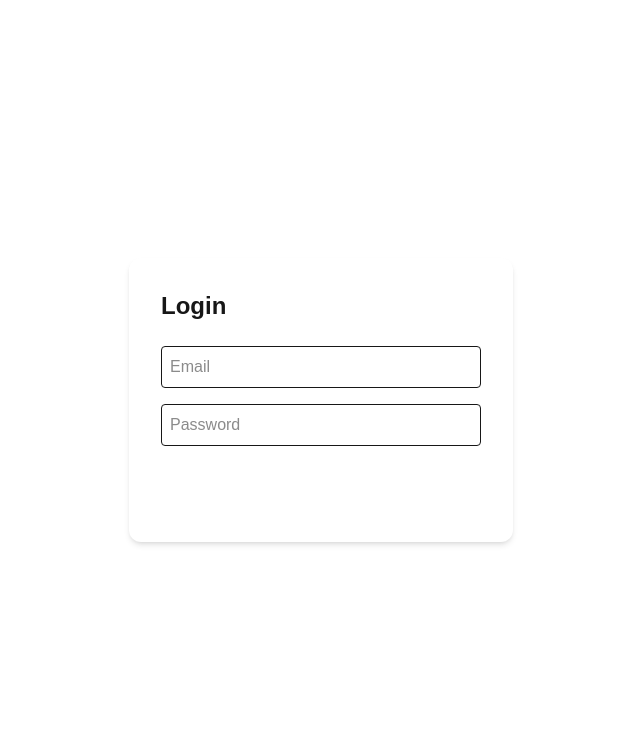
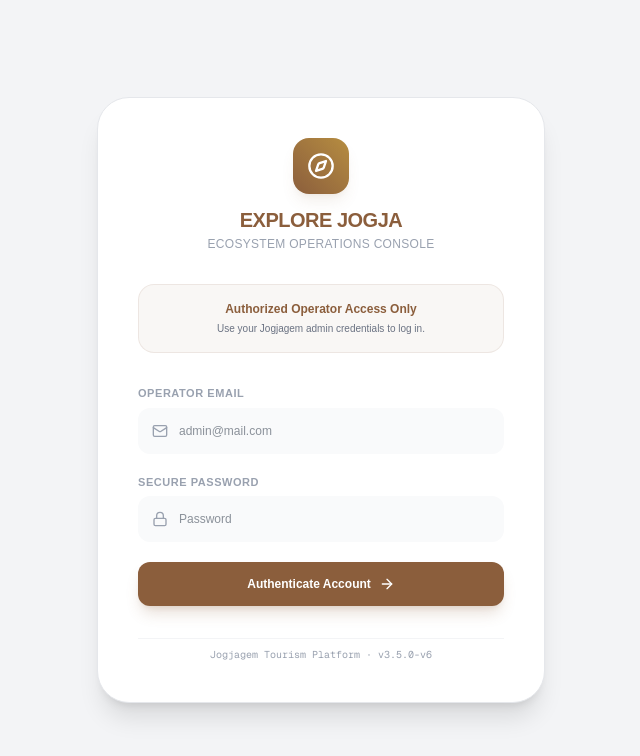
Before and after one commit to kanjengadipati/jogjagem-admin, a Next.js app: page /login in a window 1280 px wide. Shown: the top 756 px of the page, without its empty margins (319-959 px from the left). Built offline with nearby package versions, Linux system fonts and the light colour scheme.

Commit message:
Update login page design to match legacy EJS

```diff
--- a/app/login/page.tsx
+++ b/app/login/page.tsx
@@ -2,16 +2,19 @@
 
 import { useState } from 'react';
 import { useRouter } from 'next/navigation';
+import { Compass, Mail, Lock, ArrowRight } from 'lucide-react';
 
 export default function LoginPage() {
   const [email, setEmail] = useState('');
   const [password, setPassword] = useState('');
   const [error, setError] = useState('');
+  const [loading, setLoading] = useState(false);
   const router = useRouter();
 
   const handleSubmit = async (e: React.FormEvent) => {
     e.preventDefault();
     setError('');
+    setLoading(true);
 
     const res = await fetch('/api/auth/login', {
       method: 'POST',
@@ -24,31 +27,83 @@ export default function LoginPage() {
     } else {
       setError('Login failed. Please check your credentials.');
     }
+    setLoading(false);
   };
 
   return (
-    <div className="flex min-h-screen items-center justify-center bg-bg">
-      <form onSubmit={handleSubmit} className="bg-white p-8 rounded-xl shadow-md w-96">
-        <h1 className="text-2xl font-bold mb-6">Login</h1>
-        {error && <p className="text-red-500 mb-4">{error}</p>}
+    <div className="min-h-screen text-gray-800 bg-gray-100 flex items-center justify-center p-6">
+      <div className="w-full max-w-md bg-white p-10 rounded-[32px] border border-gray-200 shadow-xl space-y-8 relative overflow-hidden">
+
+        <div className="text-center space-y-3 relative z-10">
+          <div className="w-14 h-14 rounded-2xl bg-gradient-to-tr from-[#8B5E3C] to-[#B68D40] flex items-center justify-center text-white mx-auto shadow-lg shadow-[#8B5E3C]/10">
+            <Compass className="w-7 h-7" />
+          </div>
+          <div>
+            <h1 className="font-extrabold text-xl tracking-tight text-[#8B5E3C]">EXPLORE JOGJA</h1>
+            <p className="text-xs text-gray-400 font-medium tracking-wide uppercase mt-0.5">Ecosystem Operations Console</p>
+          </div>
+        </div>
+
+        <div className="p-4 rounded-2xl bg-[#8B5E3C]/5 border border-[#8B5E3C]/10 text-center space-y-1 relative z-10">
+          <p className="text-xs font-bold text-[#8B5E3C]">Authorized Operator Access Only</p>
+          <p className="text-[10px] text-gray-500 leading-normal">Use your Jogjagem admin credentials to log in.</p>
+        </div>
+
+        {error && (
+          <div className="p-3 rounded-xl bg-red-100 border border-red-200 text-center relative z-10">
+            <p className="text-xs font-semibold text-red-600">{error}</p>
+          </div>
+        )}
+
+        <form onSubmit={handleSubmit} className="space-y-5 relative z-10">
+          <div className="space-y-1.5">
+            <label className="text-[11px] font-bold text-gray-400 tracking-wider uppercase block">Operator Email</label>
+            <div className="relative">
+              <span className="absolute inset-y-0 left-0 pl-3.5 flex items-center text-gray-400 pointer-events-none">
+                <Mail className="w-4 h-4" />
+              </span>
               <input
                 type="email"
-          placeholder="Email"
                 value={email}
                 onChange={(e) => setEmail(e.target.value)}
-          className="w-full p-2 mb-4 border rounded"
                 required
+                className="w-full bg-gray-50 focus:bg-white text-xs pl-10 pr-4 py-3.5 rounded-xl border border-transparent focus:border-gray-200 outline-none transition duration-200 font-medium"
+                placeholder="admin@mail.com"
               />
+            </div>
+          </div>
+
+          <div className="space-y-1.5">
+            <label className="text-[11px] font-bold text-gray-400 tracking-wider uppercase block">Secure Password</label>
+            <div className="relative">
+              <span className="absolute inset-y-0 left-0 pl-3.5 flex items-center text-gray-400 pointer-events-none">
+                <Lock className="w-4 h-4" />
+              </span>
               <input
                 type="password"
-          placeholder="Password"
                 value={password}
                 onChange={(e) => setPassword(e.target.value)}
-          className="w-full p-2 mb-6 border rounded"
                 required
+                className="w-full bg-gray-50 focus:bg-white text-xs pl-10 pr-4 py-3.5 rounded-xl border border-transparent focus:border-gray-200 outline-none transition duration-200 font-medium"
+                placeholder="Password"
               />
-        <button type="submit" className="w-full bg-primary text-white p-2 rounded">Login</button>
+            </div>
+          </div>
+
+          <button
+            type="submit"
+            disabled={loading}
+            className="w-full bg-[#8B5E3C] hover:bg-[#6e4a2e] text-white py-3.5 rounded-xl text-xs font-semibold shadow-lg shadow-[#8B5E3C]/20 transition duration-300 cursor-pointer flex items-center justify-center gap-2"
+          >
+            <span>{loading ? 'Authenticating...' : 'Authenticate Account'}</span>
+            {!loading && <ArrowRight className="w-4 h-4" />}
+          </button>
         </form>
+
+        <div className="text-center pt-2 border-t border-gray-100 relative z-10">
+          <p className="text-[10px] text-gray-400 font-mono">Jogjagem Tourism Platform · v3.5.0-v6</p>
+        </div>
+      </div>
     </div>
   );
 }
```
Lines whose indentation alone changed are shown as unchanged.
